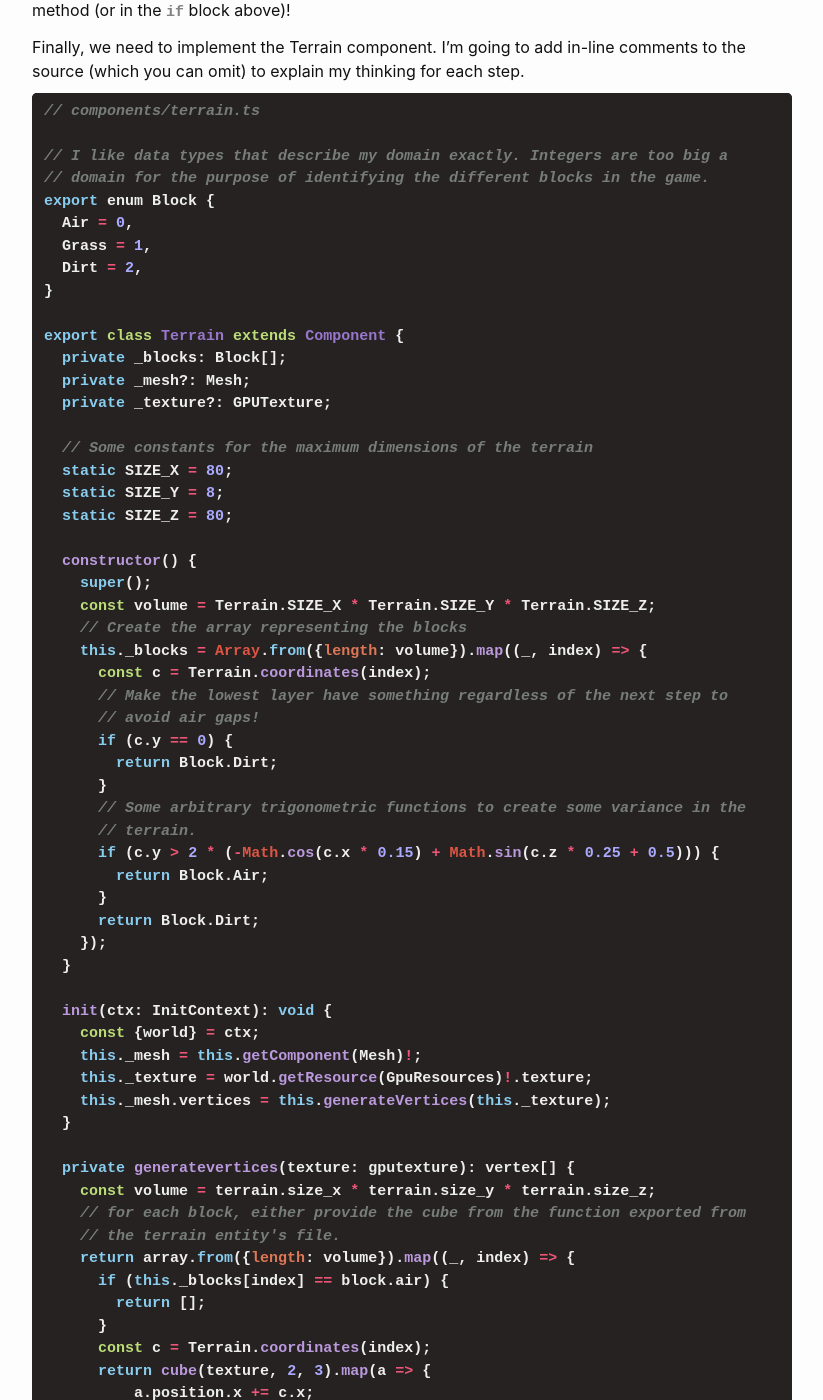
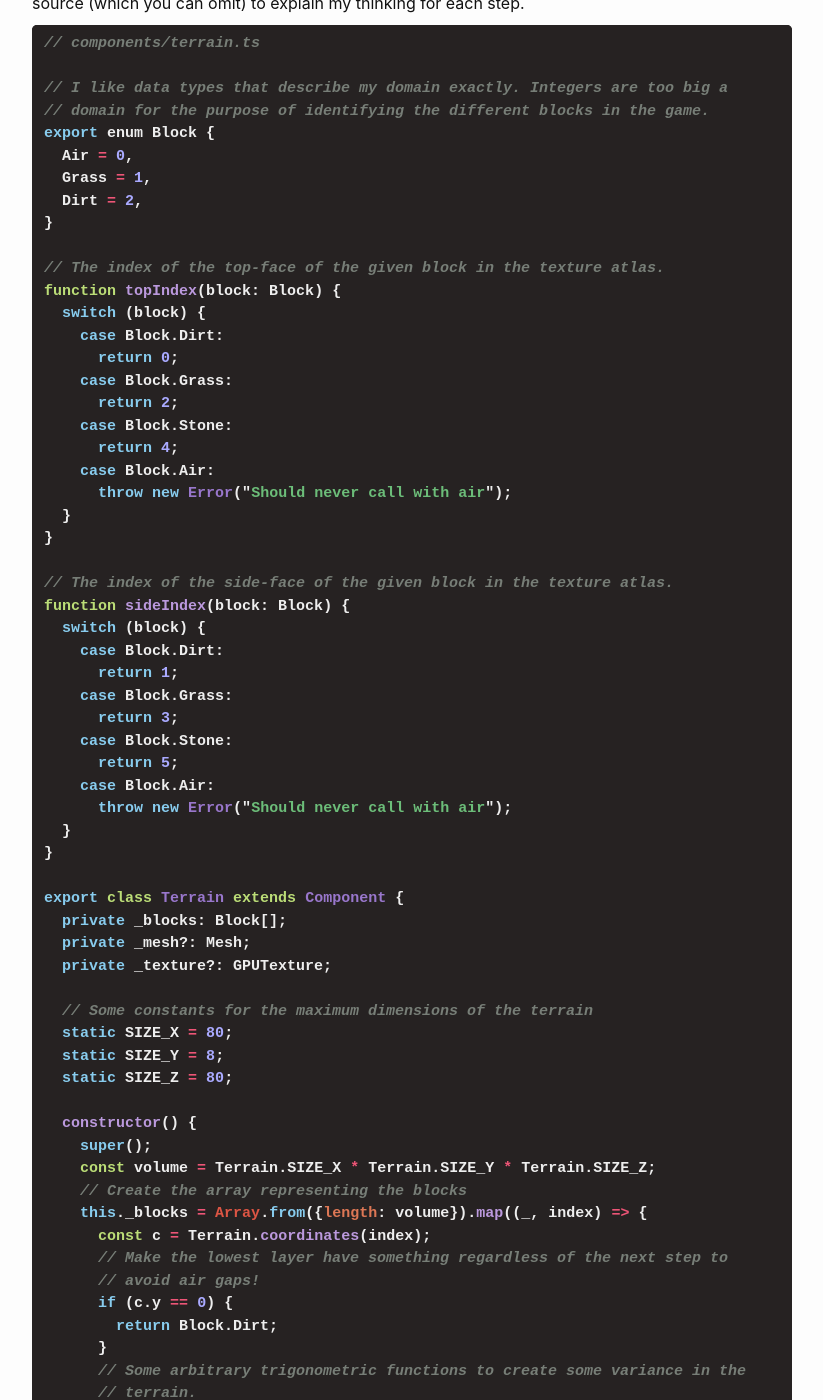
Before and after one commit to battesonb/battesonb.github.io, a Jekyll site: the page built from docs/_posts/2023-08-20-webgpu-game-7-movement-and-terrain.markdown, in a window 1280 px wide and 1400 px high, scrolled down 6773 px. Shown: the whole window, without its empty margins (228-1051 px from the left). Built offline with Jekyll 4.4.1, drawn with Linux system fonts in a browser that asks for light colours; some of the changed text lies outside the part shown.

Commit message:
Minor fixes for WebGPU Game #7 post
This adds the texture lookup for each block. It would just create noise
in the upcoming posts.

```diff
--- a/docs/_posts/2023-08-20-webgpu-game-7-movement-and-terrain.markdown
+++ b/docs/_posts/2023-08-20-webgpu-game-7-movement-and-terrain.markdown
@@ -334,6 +331,34 @@ export enum Block {
   Dirt = 2,
 }
 
+// The index of the top-face of the given block in the texture atlas.
+function topIndex(block: Block) {
+  switch (block) {
+    case Block.Dirt:
+      return 0;
+    case Block.Grass:
+      return 2;
+    case Block.Stone:
+      return 4;
+    case Block.Air:
+      throw new Error("Should never call with air");
+  }
+}
+
+// The index of the side-face of the given block in the texture atlas.
+function sideIndex(block: Block) {
+  switch (block) {
+    case Block.Dirt:
+      return 1;
+    case Block.Grass:
+      return 3;
+    case Block.Stone:
+      return 5;
+    case Block.Air:
+      throw new Error("Should never call with air");
+  }
+}
+
 export class Terrain extends Component {
   private _blocks: Block[];
   private _mesh?: Mesh;
@@ -357,7 +382,7 @@ export class Terrain extends Component {
       }
       // Some arbitrary trigonometric functions to create some variance in the
       // terrain.
-      if (c.y > 2 * (-Math.cos(c.x * 0.15) + Math.sin(c.z * 0.25 + 0.5))) {
+      if (c.y > 1 + (Math.cos(c.z * 0.2 - 0.3 + c.x * 0.15) + Math.sin(c.z * 0.25 + 0.5))) {
         return Block.Air;
       }
       return Block.Dirt;
@@ -376,11 +401,12 @@ export class Terrain extends Component {
     // for each block, either provide the cube from the function exported from
     // the terrain entity's file.
     return array.from({length: volume}).map((_, index) => {
-      if (this._blocks[index] == block.air) {
+      const block = this._blocks[index];
+      if (block == Block.air) {
         return [];
       }
       const c = Terrain.coordinates(index);
-      return cube(texture, 2, 3).map(a => {
+      return cube(texture, topIndex(block), sideIndex(block)).map(a => {
           a.position.x += c.x;
           a.position.y += c.y;
           a.position.z += c.z;
@@ -502,7 +528,7 @@ export class Terrain extends Component {
       ...
       // new
       return cardinalDirections.map(d => {
-        return cubePlane(texture, 2, 3, d).map(a => {
+        return cubePlane(texture, topIndex(block), sideIndex(block), d).map(a => {
             a.position.x += c.x;
             a.position.y += c.y;
             a.position.z += c.z;
@@ -594,7 +620,7 @@ it for this series.
 
 ## Links
 
-1. [Git tree](https://github.com/battesonb/webgpu-blog-game/tree/f2262b544fcd0b5d6ac0ee9fa33d9f6166b43d06)
+1. [Git tree](https://github.com/battesonb/webgpu-blog-game/tree/b7361067732a393ec27f9605b77719a2b113d1a2)
 
 ## Footnotes
 
```
Also changed, not shown: other parts of docs/_posts/2023-08-20-webgpu-game-7-movement-and-terrain.markdown (+0 -3 lines).
